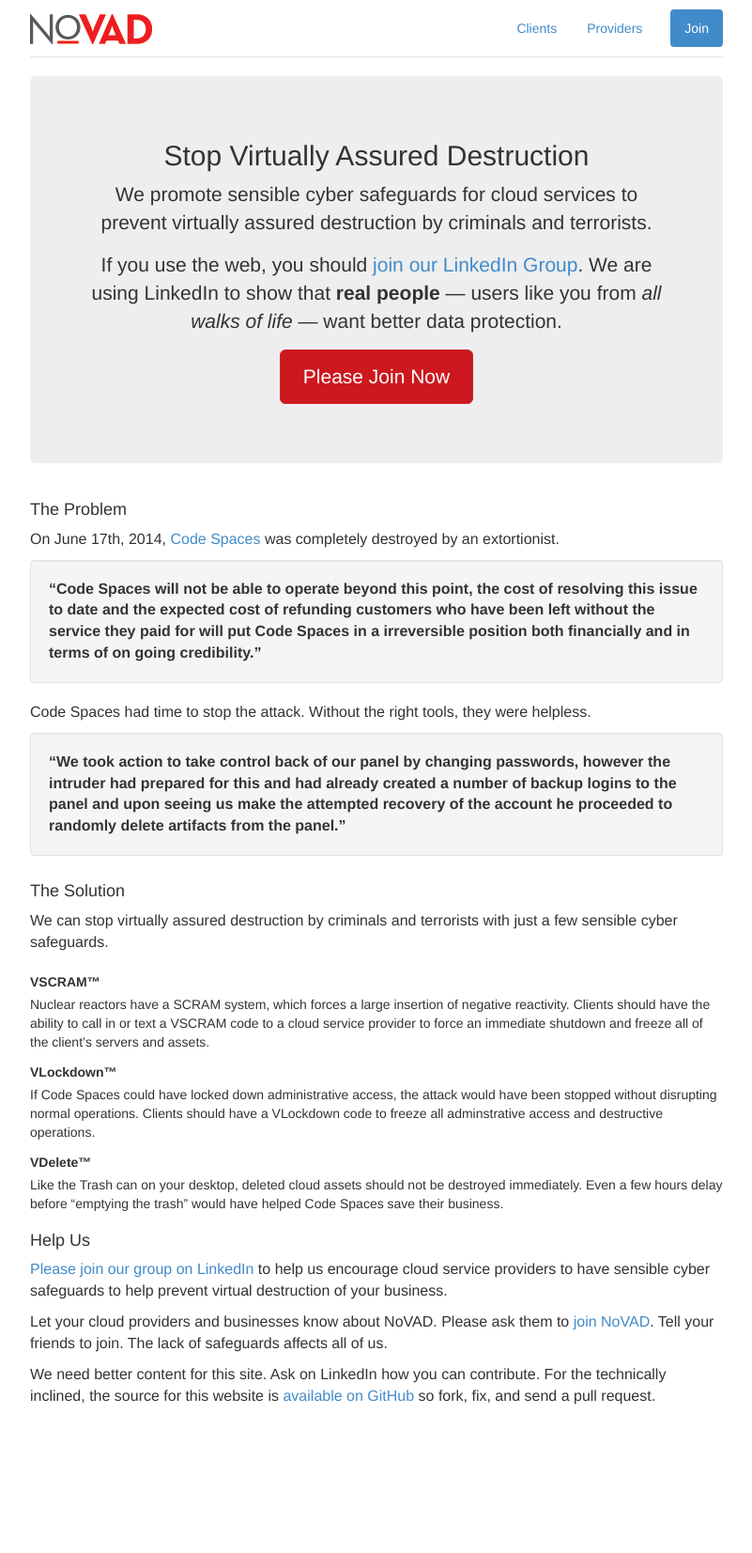
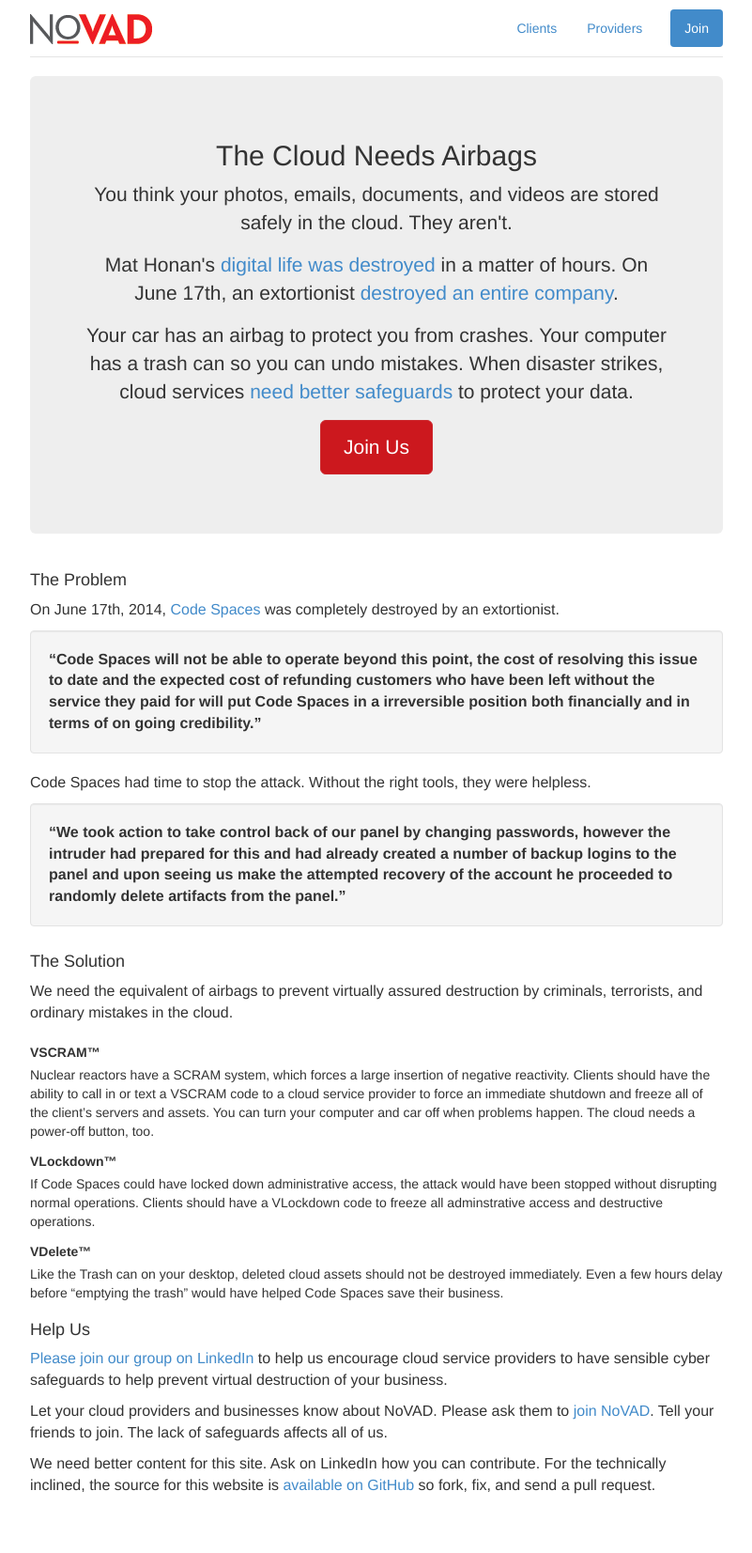
Before and after one commit to novadclub/novadclub.github.io, a Jekyll site: the page built from index.md, in a window 1280 px wide. Shown: the whole page at 94% size, without its empty margins (239-1040 px from the left). Built offline with Jekyll 4.4.1, drawn with Linux system fonts in a browser that asks for light colours; before the commit the page ends 1558 px from its top, so only the background shows below that.

Commit message:
Made home page pitch about safety; Changed links to redirects

```diff
--- a/_config.yml
+++ b/_config.yml
@@ -4,7 +4,7 @@
 description: "NoVAD advocates for sensible cyber safeguards to stop virtually assured destruction by criminals and terrorists"
 baseurl: ""
 url: "http://www.novad.club"
-linked_in_url: "https://www.linkedin.com/groups/NoVAD-6718590/about"
+linked_in_url: "http://n99.us/nli"
 exclude: ['README.md']
 
 # Github defaults
--- a/_includes/index-jumbotron.html
+++ b/_includes/index-jumbotron.html
@@ -1,6 +1,14 @@
 <div class="jumbotron">
-  <h2>Stop Virtually Assured Destruction</h2>
-  <p>We promote sensible cyber safeguards for cloud services to prevent virtually assured destruction by criminals and terrorists.</p>
-  <p>If you use the web, you should <a href="{{ site.linked_in_url }}">join our LinkedIn Group</a>. We are using LinkedIn to show that <b>real people</b> &mdash; users like you from <i>all walks of life</i> &mdash; want better data protection.</p>
-  <p><a class="btn btn-lg btn-success nv_join_button" href="{{ site.linked_in_url }}" role="button">Please Join Now</a></p>
+  <h2>The Cloud Needs Airbags</h2>
+  <p>You think your photos, emails, documents, and videos are stored safely in
+  the cloud.  They aren't.</p>
+  <p>Mat Honan's <a href="http://n99.us/cbn">digital life was
+  destroyed</a> in a matter of hours.  On June 17th,
+  an extortionist <a href="http://n99.us/pth">destroyed an entire
+  company</a>.</p>
+  <p>Your car has an airbag to protect you from crashes.  Your computer
+    has a trash can so you can undo mistakes.  When disaster strikes,
+    cloud services <a href="#nv-solution">need better safeguards</a> to
+  protect your data.</p>
+  <p><a class="btn btn-lg btn-success nv_join_button" href="{{ site.linked_in_url }}" role="button">Join Us</a></p>
 </div>
--- a/index.md
+++ b/index.md
@@ -1,7 +1,7 @@
 ---
 layout: default
 title: "Stop Virtually Assured Destruction"
-description: "NoVAD advocates for sensible cyber safeguards to stop virtually assured destruction by criminals and terrorists"
+description: "NoVAD advocates airbags for the cloud: sensible cyber safeguards to stop virtually assured destruction by criminals, terrorists, and ordinary mistakes"
 ---
 {% include index-jumbotron.html %}
 {::options parse_block_html="true" /}
@@ -25,9 +25,11 @@
 {: nvdef}
 
 #### The Solution
+{: #nv-solution}
 
-We can stop virtually assured destruction by criminals and terrorists
-with just a few sensible cyber safeguards.
+We need the equivalent of airbags to prevent virtually assured
+destruction by criminals, terrorists, and ordinary mistakes in the
+cloud.
 
 {: .nv_termlist}
 VSCRAM&trade;
@@ -35,7 +37,8 @@
 forces a large insertion of negative reactivity.  Clients should have
 the ability to call in or text a VSCRAM code to a cloud service
 provider to force an immediate shutdown and freeze all of the client's
-servers and assets.
+servers and assets.  You can turn your computer and car off when problems
+happen.  The cloud needs a power-off button, too.
 
 VLockdown&trade;
 : If Code Spaces could have locked down administrative access, the
@@ -60,7 +63,7 @@
 
 We need better content for this site. Ask on LinkedIn how you can contribute.
 For the technically inclined, the source for this website is
-[available on GitHub](https://github.com/novadclub/novadclub.github.io)
+[available on GitHub](http://n99.us/ngh)
 so fork, fix, and send a pull request.
 
 </div>
```
